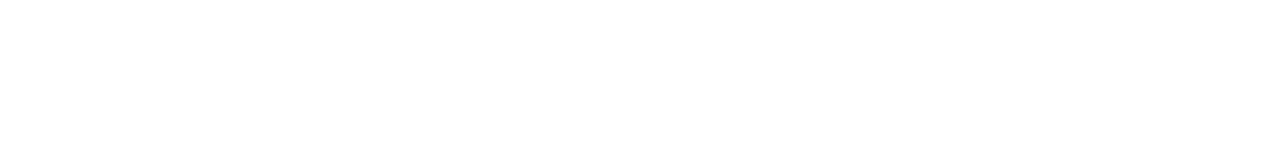
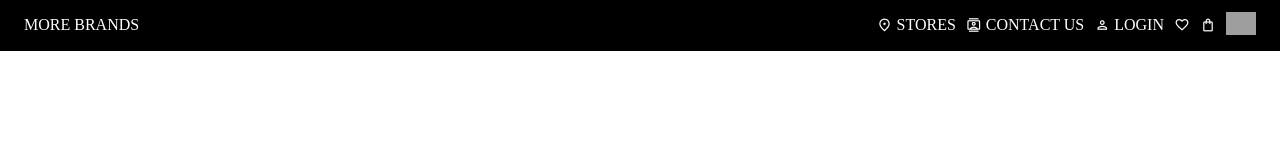
Before and after one commit to itsaman-pandey/Reebok, a plain HTML site: page index.html in a window 1280 px wide. Drawn offline with nearby package versions, Linux system fonts and the light colour scheme; grey boxes are pictures that could not be loaded.

Commit message:
add by praveen

```diff
--- a/index.html
+++ b/index.html
@@ -3,9 +3,58 @@
 <head>
     <meta charset="UTF-8">
     <meta name="viewport" content="width=device-width, initial-scale=1.0">
-    <title>Reebok</title>
+    <title>Document</title>
+
+<link rel="stylesheet"
+href="https://fonts.googleapis.com/css2?family=Material+Symbols+Outlined:opsz,wght,FILL,GRAD@24,400,0,0" />
+<link rel="stylesheet"
+href="https://fonts.googleapis.com/css2?family=Material+Symbols+Outlined:opsz,wght,FILL,GRAD@24,400,0,0" />
+<link rel="stylesheet"
+href="https://fonts.googleapis.com/css2?family=Material+Symbols+Outlined:opsz,wght,FILL,GRAD@24,400,0,0" />
+<link rel="stylesheet"
+href="https://fonts.googleapis.com/css2?family=Material+Symbols+Outlined:opsz,wght,FILL,GRAD@24,400,0,0" />
+<link rel="stylesheet"
+href="https://fonts.googleapis.com/css2?family=Material+Symbols+Outlined:opsz,wght,FILL,GRAD@24,400,0,0" />
+<link rel="stylesheet"
+href="https://fonts.googleapis.com/css2?family=Material+Symbols+Outlined:opsz,wght,FILL,GRAD@24,400,0,0" />
+<link rel="stylesheet" href="https://fonts.googleapis.com/css2?family=Material+Symbols+Outlined:opsz,wght,FILL,GRAD@24,400,0,0" />
+<link rel="stylesheet" href="./style.css">
 </head>
+
 <body>
+
+    <header>
+        <div class="head1">
+            <div class="">
+                <p>MORE BRANDS</p>
+            </div>
+            <div class="base1">
+                <ul>
+                    <li>
+                        <span class="material-symbols-outlined">location_on</span>STORES
+                    </li>
+                    <li>
+                        <span class="material-symbols-outlined"> contacts </span>CONTACT
+                        US
+                    </li>
+                    <li>
+                        <span class="material-symbols-outlined"> person </span>LOGIN
+                    </li>
+                    <li><span class="material-symbols-outlined"> favorite </span></li>
+                    <li>
+                        <span class="material-symbols-outlined"> shopping_bag </span>
+                    </li>
+                </ul>
+
+                <div class="member_icon">
+                    <img
+                        src="https://bl-i.thgim.com/public/incoming/h4cst8/article26174970.ece/alternates/FREE_1200/aditya-birla-fashionjpg" />
+                </div>
+            </div>
+        </div>
+    </header>
+
+
 
 </body>
 </html>
--- a/style.css
+++ b/style.css
@@ -0,0 +1,45 @@
+
+.head1 {
+background-color: black;
+color: white;
+display: flex;
+align-items: center;
+justify-content: space-between;
+padding: 12px 24px;
+}
+
+.member_icon img {
+width: 30px;
+height: auto;
+}
+
+.base1 {
+display: flex;
+gap: 10px;
+}
+
+.base1 ul {
+margin: 0;
+padding: 0;
+list-style: none;
+display: flex;
+gap: 10px;
+}
+
+.base1 ul li {
+display: flex;
+align-items: center;
+gap: 4px;
+}
+
+p {
+margin: 0;
+}
+
+.material-symbols-outlined {
+font-size: 16px;
+}
+
+body {
+margin: 0;
+}
```
